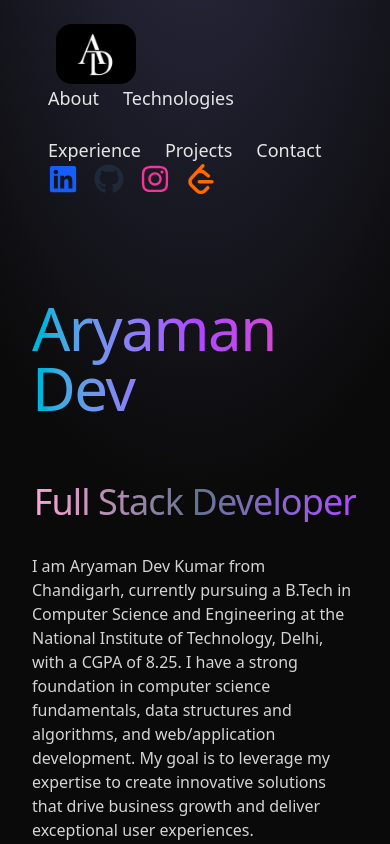
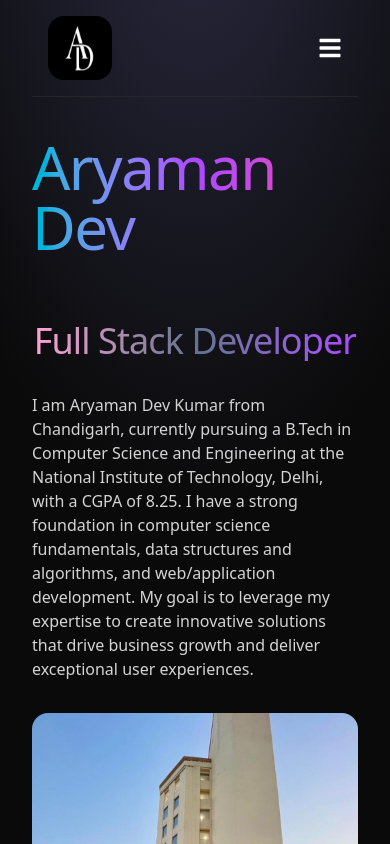
Before and after one commit to Aryamandev14/Portfolio, a React (Vite) app: page / in a window 390 px wide. Shown: the top 844 px of the page. Built offline with nearby package versions, Linux system fonts and the light colour scheme.

Commit message:
responsive done

```diff
--- a/src/components/Navbar.jsx
+++ b/src/components/Navbar.jsx
@@ -1,11 +1,12 @@
-import React from 'react';
+import React, { useState } from 'react';
 import logo from "../assets/aryaman.png";
-import { FaLinkedin, FaGithub, FaTwitter, FaInstagram } from 'react-icons/fa';
+import { FaLinkedin, FaGithub, FaInstagram, FaBars, FaTimes } from 'react-icons/fa';
 import { SiLeetcode } from 'react-icons/si';
 import { useNavigate } from 'react-router-dom';
 
 const Navbar = () => {
   const navigate = useNavigate();
+  const [menuOpen, setMenuOpen] = useState(false);
 
   const navItems = [
     { label: "About", path: "/about" },
@@ -16,40 +17,85 @@ const Navbar = () => {
   ];
 
   return (
-    <nav className='mb-20 flex flex-wrap items-center justify-between py-6 px-4'>
+    <nav className="mb-10 border-b border-neutral-800 px-4 py-4">
+      <div className="flex items-center justify-between">
         {/* Logo */}
-      <div className='flex items-center flex-shrink-0'>
-        <img className='mx-2 w-20 h-15 rounded-2xl cursor-pointer' src={logo} alt="Aryaman Logo" onClick={() => navigate('/')} />
+        <div className="flex items-center">
+          <img
+            className="w-16 h-16 rounded-2xl cursor-pointer"
+            src={logo}
+            alt="Aryaman Logo"
+            onClick={() => navigate('/')}
+          />
         </div>
 
-      {/* Navigation Links */}
-      <div className='flex flex-wrap items-center gap-6 text-lg font-medium'>
+        {/* Hamburger (Mobile) */}
+        <div className="lg:hidden text-2xl text-white" onClick={() => setMenuOpen(!menuOpen)}>
+          {menuOpen ? <FaTimes /> : <FaBars />}
+        </div>
+
+        {/* Nav Links (Desktop) */}
+        <div className="hidden lg:flex items-center gap-6 text-lg font-medium">
           {navItems.map((item) => (
             <button
               key={item.path}
               onClick={() => navigate(item.path)}
-            className='text-neutral-200 hover:text-purple-500 transition duration-300'
+              className="text-neutral-200 hover:text-purple-500 transition duration-300"
             >
               {item.label}
             </button>
           ))}
         </div>
 
-      {/* Social Icons */}
-      <div className='flex items-center gap-4 text-2xl'>
+        {/* Social Icons (Desktop) */}
+        <div className="hidden lg:flex items-center gap-4 text-2xl">
           <a href="https://www.linkedin.com/in/aryaman-kumar-071956318/" target="_blank" rel="noopener noreferrer">
-          <FaLinkedin className="text-3xl text-blue-600 hover:text-blue-800" />
+            <FaLinkedin className="text-blue-600 hover:text-blue-800" />
           </a>
           <a href="https://github.com/Aryamandev14" target="_blank" rel="noopener noreferrer">
-          <FaGithub className="text-3xl text-gray-800 hover:text-black" />
+            <FaGithub className="text-gray-300 hover:text-white" />
           </a>
           <a href="https://www.instagram.com/aryamankumar14_?igsh=bm1iNTZxaHFibTZx" target="_blank" rel="noopener noreferrer">
-          <FaInstagram className="text-3xl text-pink-500 hover:text-pink-700" />
+            <FaInstagram className="text-pink-500 hover:text-pink-700" />
           </a>
           <a href="https://leetcode.com/u/aryamandev14/" target="_blank" rel="noopener noreferrer">
-          <SiLeetcode className="text-3xl text-orange-500 hover:text-orange-700" />
+            <SiLeetcode className="text-orange-500 hover:text-orange-700" />
           </a>
         </div>
+      </div>
+
+      {/* Mobile Menu */}
+      {menuOpen && (
+        <div className="mt-4 flex flex-col items-start gap-4 lg:hidden">
+          {navItems.map((item) => (
+            <button
+              key={item.path}
+              onClick={() => {
+                navigate(item.path);
+                setMenuOpen(false);
+              }}
+              className="text-neutral-200 text-lg hover:text-purple-500"
+            >
+              {item.label}
+            </button>
+          ))}
+
+          <div className="flex gap-4 mt-4 text-2xl">
+            <a href="https://www.linkedin.com/in/aryaman-kumar-071956318/" target="_blank" rel="noopener noreferrer">
+              <FaLinkedin className="text-blue-600 hover:text-blue-800" />
+            </a>
+            <a href="https://github.com/Aryamandev14" target="_blank" rel="noopener noreferrer">
+              <FaGithub className="text-gray-300 hover:text-white" />
+            </a>
+            <a href="https://www.instagram.com/aryamankumar14_?igsh=bm1iNTZxaHFibTZx" target="_blank" rel="noopener noreferrer">
+              <FaInstagram className="text-pink-500 hover:text-pink-700" />
+            </a>
+            <a href="https://leetcode.com/u/aryamandev14/" target="_blank" rel="noopener noreferrer">
+              <SiLeetcode className="text-orange-500 hover:text-orange-700" />
+            </a>
+          </div>
+        </div>
+      )}
     </nav>
   );
 };
```
Lines whose indentation alone changed are shown as unchanged.
